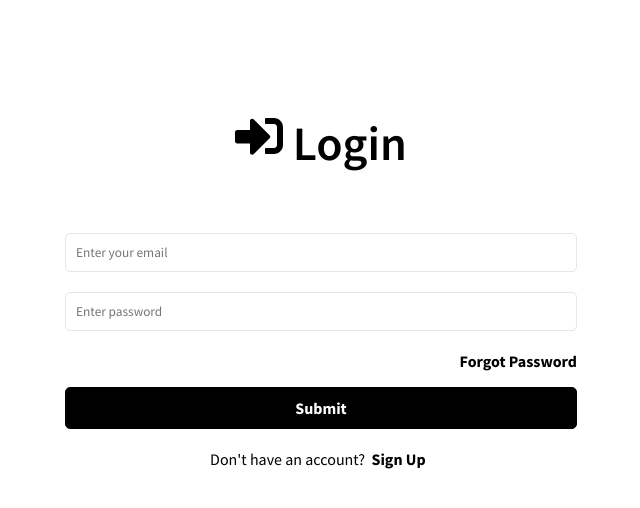
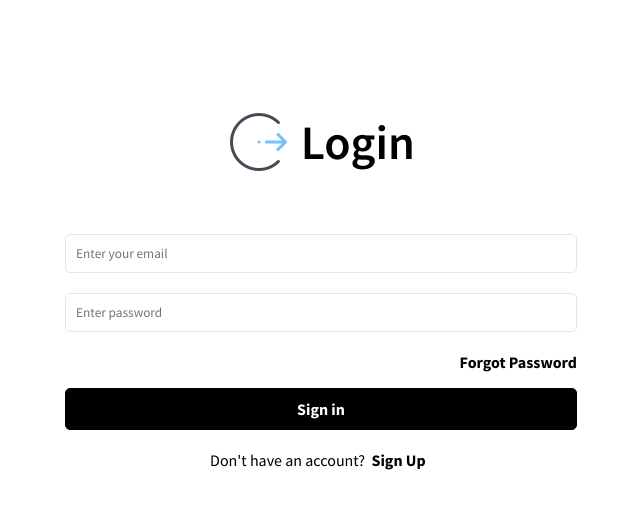
Before and after one commit to jbuyu/realdoc-admin, a React (Create React App) app: page / in a window 1280 px wide. Shown: the top 508 px of the page, without its empty margins (319-959 px from the left). Built offline with nearby package versions, Linux system fonts and the light colour scheme.

Commit message:
images for login and sign up

```diff
--- a/src/index.css
+++ b/src/index.css
@@ -1,18 +1,18 @@
 body {
   margin: 0;
-  font-family: -apple-system, BlinkMacSystemFont, 'Segoe UI', 'Roboto', 'Oxygen',
-    'Ubuntu', 'Cantarell', 'Fira Sans', 'Droid Sans', 'Helvetica Neue',
+  font-family: -apple-system, BlinkMacSystemFont, "Segoe UI", "Roboto", "Oxygen",
+    "Ubuntu", "Cantarell", "Fira Sans", "Droid Sans", "Helvetica Neue",
     sans-serif;
   -webkit-font-smoothing: antialiased;
   -moz-osx-font-smoothing: grayscale;
 }
 
 code {
-  font-family: source-code-pro, Menlo, Monaco, Consolas, 'Courier New',
+  font-family: source-code-pro, Menlo, Monaco, Consolas, "Courier New",
     monospace;
 }
 
-@import url('https://fonts.googleapis.com/css2?family=Poppins:wght@300;400;600;700&display=swap');
+@import url("https://fonts.googleapis.com/css2?family=Poppins:wght@300;400;600;700&display=swap");
 
 * {
   margin: 0;
@@ -21,7 +21,7 @@ code {
 }
 
 body {
-  font-family: 'Poppins', sans-serif;
+  font-family: "Poppins", sans-serif;
   height: 100vh;
 }
 
@@ -89,7 +89,17 @@ h3 {
   margin-right: 5px;
 }
 
+.header-row {
+  display: flex;
+  align-items: center;
+  /* background-color: rebeccapurple; */
+}
+.header-row img{
+  margin-right: .6rem;
+}
+
 .heading {
+  align-items: center;
   font-size: 2rem;
   font-weight: 700;
   margin-bottom: 50px;
--- a/src/pages/Auth/Login.jsx
+++ b/src/pages/Auth/Login.jsx
@@ -56,13 +56,12 @@ function Login() {
 
   return (
     <div className="auth-container">
-
       <section className="heading">
-        <h1>
-          <FaSignInAlt /> Login
+        <h1 className="header-row">
+          <img src="/login.png" alt="login" />
+          Login
         </h1>
       </section>
-
       <section className="form">
         <form onSubmit={onSubmit}>
           <div className="form-group">
@@ -92,7 +91,7 @@ function Login() {
           <div className="forgot-link-container">Forgot Password</div>
           <div className="form-group">
             <button type="submit" className="btn btn-block">
-              Submit
+              Sign in
             </button>
           </div>
           <div className="sign-up-link-container">
--- a/src/pages/Auth/Register.jsx
+++ b/src/pages/Auth/Register.jsx
@@ -79,8 +79,9 @@ function Register() {
   return (
     <div className="auth-container">
       <section className="heading">
-        <h1>
-          <FaUser /> Register
+        <h1 className="header-row">
+          <img src="/signup.png" alt="sign-up" />
+          Register
         </h1>
       </section>
 
@@ -147,7 +148,7 @@ function Register() {
           </div>
           <div className="form-group">
             <button type="submit" className="btn btn-block">
-              Submit
+              Sign Up
             </button>
           </div>
           <div className="sign-up-link-container">
```
Also changed, not shown: public/login.png (added), public/signup.png (added).
